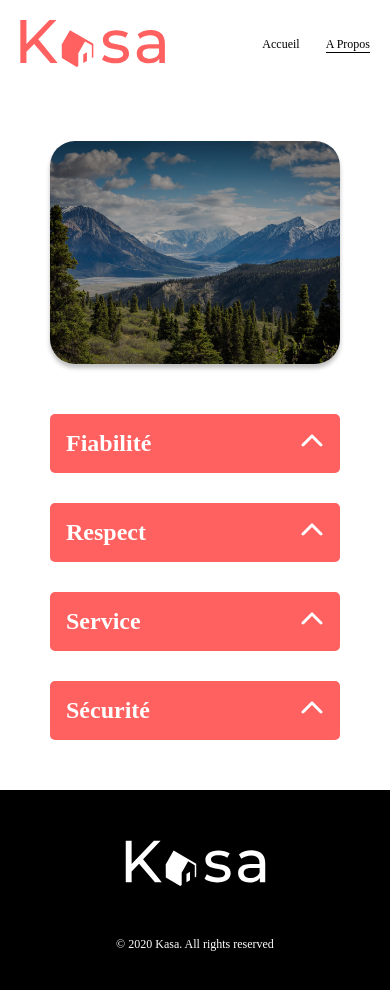
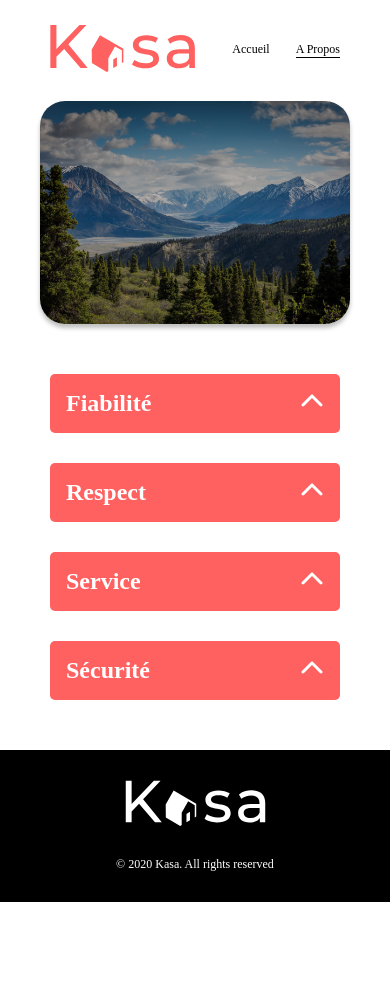
Before and after one commit to Jerome-Dubos/kasa, a React (Create React App) app: page /about in a window 390 px wide. Shown: the top 990 px of the page. After the commit the page ends 902 px from the top, so only its background shows below. Built offline with nearby package versions, Linux system fonts and the light colour scheme.

Commit message:
Reste responsive logements

```diff
--- a/src/components/Carrousel/Carrousel.scss
+++ b/src/components/Carrousel/Carrousel.scss
@@ -17,7 +17,7 @@
   img {
     object-fit: cover;
     width: 100%;
-    height: 100%;
+    height: 415px;
     flex-shrink: 0;
     transition: opacity 0.5s ease-in-out;
   }
@@ -54,6 +54,9 @@
     height: 255px;
     width: calc(100% - 40px);
     margin: 0 20px;
+    img {
+      height: 300px;
+    }
 
     .carousel-button {
       font-size: 40px;
--- a/src/components/Footer/Footer.scss
+++ b/src/components/Footer/Footer.scss
@@ -5,9 +5,9 @@
     flex-direction: column;
     align-items: center;
     justify-content: center;
-    padding: 50px;
+    padding: 30px;
     p{
-        margin-top: 50px;
+        margin-top: 30px;
         font-size: 24px;
         color: white;
     }
--- a/src/components/Header/Header.scss
+++ b/src/components/Header/Header.scss
@@ -1,5 +1,8 @@
 nav {
-    padding: 50px;
+    padding-left: 100px;
+    padding-right: 100px;
+    padding-bottom: 50px;
+    padding-top: 50px;
     display: flex;
     flex-direction: row;
     align-items: center;
@@ -26,7 +29,10 @@ nav {
 
 @media screen and (max-width: 1024px) {
     nav{
-        padding: 20px ;
+        padding-left: 50px;
+        padding-right: 50px;
+        padding-bottom: 25px;
+        padding-top: 25px;
     }
     img{
         width: 145px;
--- a/src/pages/Home/Home.scss
+++ b/src/pages/Home/Home.scss
@@ -2,7 +2,7 @@
     display: flex;
     justify-content: center;
     align-items: center;
-    margin: 50px;
+    margin: 30px 100px 0;
     height: 223px;
     box-shadow: 0px 4px 4px 0px #00000040;
     border-radius: 25px;
@@ -21,18 +21,20 @@
     flex-direction: row;
     flex-wrap: wrap;
     justify-content: flex-start;
-    margin: 50px;
+    margin: 30px 100px 0;
     gap: 6%;
 }
 
 @media screen and (max-width: 1024px) {
     .banner {
+        margin: 0 40px;
         p {
             font-size: 24px;
         }
     }
 
     .gallery {
+        margin: 30px 40px;
         flex-direction: column;
     }
 }
--- a/src/pages/about/about.scss
+++ b/src/pages/about/about.scss
@@ -2,6 +2,7 @@
     background: linear-gradient(rgba(0, 0, 0, 0.3),rgba(0, 0, 0, 0.3)), url(../../components/images/banner-about.png);
     background-position: center;
     background-size: cover;
+    margin: 30px 100px;
 }
 
 .collapses {
@@ -14,6 +15,9 @@
 }
 
 @media screen and (max-width: 1024px) {
+    .about {
+        margin: 0 40px;
+    }
     .collapses {
         margin: 50px;
     }
--- a/src/pages/logement/Logement.jsx
+++ b/src/pages/logement/Logement.jsx
@@ -1,18 +1,17 @@
-import React, {  useState } from 'react';
-import { useParams, Link } from 'react-router-dom';
-import './Logement.scss'
-import Collapse from '../../components/Collapse/Collapse'
-import Logements from '../../datas/Logements.json'
-import Carousel from '../../components/Carrousel/Carrousel'
-import Rating from '../../components/Rating/Rating'
-
+import React from 'react'; // Assurez-vous d'importer React
+import { useParams, Navigate } from 'react-router-dom';
+import './Logement.scss';
+import Collapse from '../../components/Collapse/Collapse';
+import Logements from '../../datas/Logements.json';
+import Carousel from '../../components/Carrousel/Carrousel';
+import Rating from '../../components/Rating/Rating';
 
 const Logement = () => {
   const { id } = useParams();
-  const logement = Logements.find(l => l.id === id);
+  const logement = Logements.find((l) => l.id === id);
 
   if (!logement) {
-    return <p>Logement non trouvé</p>;
+    return <Navigate to='/Error' />;
   }
 
   return (
@@ -30,7 +29,7 @@ const Logement = () => {
           <img src={logement.host.picture} alt="Hôte" />
         </div>
       </section>
-      <section className='description'>
+      <section className='tags-rating'>
         <div className='tags'>
           {logement.tags.map((tag, index) => (
             <div className='tag' key={index}>{tag}</div>
@@ -40,10 +39,10 @@ const Logement = () => {
       </section>
       <div className='collapsesLog'>
         <Collapse title="Description" content={logement.description} />
-        <Collapse className='equipment' title="Équipements" content={logement.equipments} />
+        <Collapse title="Équipements" content={logement.equipments} />
       </div>
     </main>
   );
 };
 
-export default Logement
+export default Logement;
--- a/src/pages/logement/Logement.scss
+++ b/src/pages/logement/Logement.scss
@@ -1,23 +1,19 @@
+.description {
+    display: flex;
+    justify-content: space-between;
+    align-items: center;
+    margin: 30px 100px 0;
+
+    // Ajout d'un gap pour un meilleur espacement
+    gap: 20px;
+
     .title {
         font-size: 36px;
         color: #FF6060;
-    margin-left: 50px;
-    margin-right: 50px;
-    margin-top: 30px;
     }
 
     .location {
         font-size: 18px;
-    margin-left: 50px;
-    margin-right: 50px;
-
-}
-
-.description {
-    display: flex;
-    justify-content: space-between;
-    align-items: center;
-    margin-right: 50px;
     }
 
     .host {
@@ -26,26 +22,28 @@
         gap: 15px;
         font-size: 18px;
         color: #FF6060;
-    margin-top: 30px;
+
         img {
             width: 64px;
             height: 64px;
             border-radius: 50%;
         }
-    p{
-        width: 60px;
-        text-align: end;
     }
 }
 
+.tags-rating {
+    display: flex;
+    justify-content: space-between;
+    align-items: center;
+    margin: 30px 100px 0;
+
     .tags {
-    margin-top: 30px;
-    margin-left: 50px;
         display: flex;
         justify-content: flex-start;
         gap: 10px;
         color: white;
-    width: 30%;
+        width: 49%;
+
         .tag {
             font-size: 14px;
             font-weight: 700;
@@ -55,18 +53,17 @@
             background: #FF6060;
             border-radius: 15px;
             height: 25px;
-        width: 100%;
+            width: 49%;
+        }
     }
 }
 
 .collapsesLog {
     display: flex;
     flex-direction: row;
-    margin-top: 30px;
-    margin-bottom: 30px;
-    margin-left: 50px;
-    margin-right: 50px;
+    margin: 30px 100px;
     gap: 30px;
+
     .collapse {
         width: 100%;
     }
@@ -74,8 +71,25 @@
 
 @media screen and (max-width: 1024px) {
     .description {
-        display: flex;
         flex-direction: column;
-        align-items: flex-start;
+
+        .host {
+            margin-top: 20px;
         }
     }
+
+    .tags-rating {
+        flex-direction: column;
+        margin: 0 40px;
+
+        .tags {
+            width: 100%;
+            margin-bottom: 10px;
+        }
+    }
+
+    .collapsesLog {
+        flex-direction: column;
+        margin: 30px 40px;
+    }
+}
```
Lines whose indentation alone changed are shown as unchanged.
